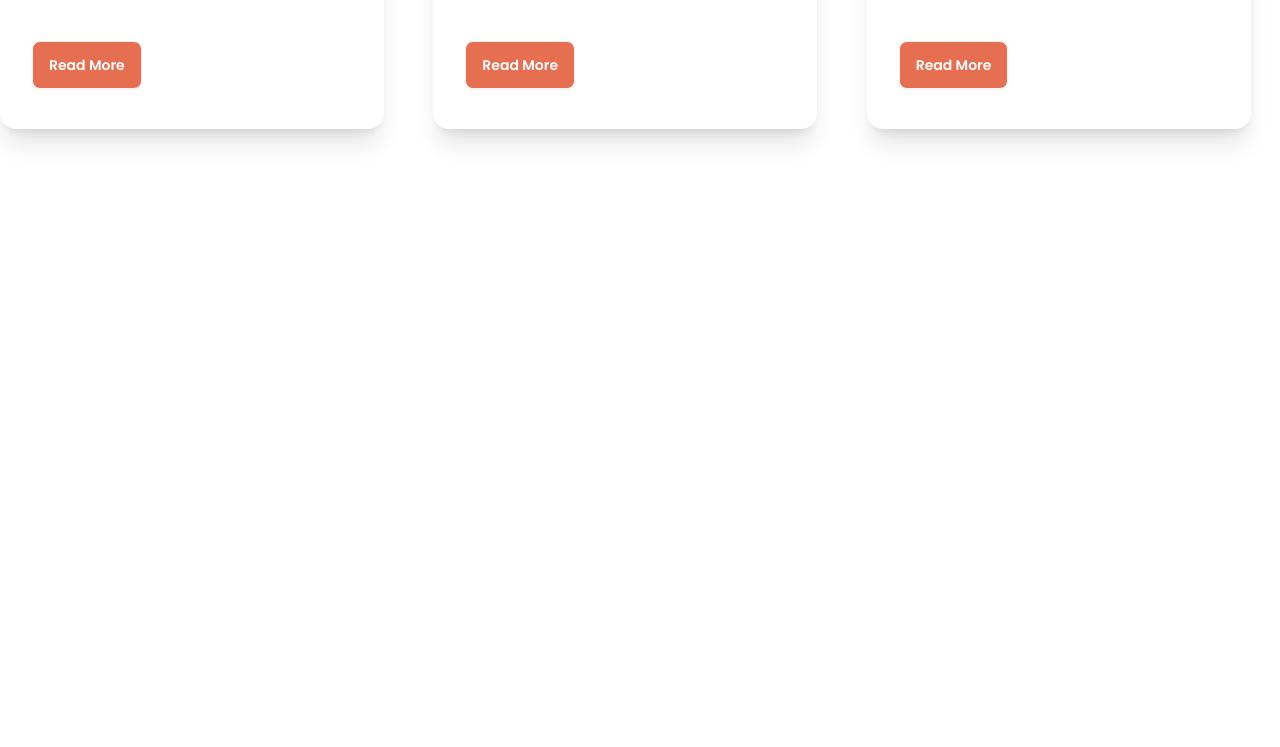
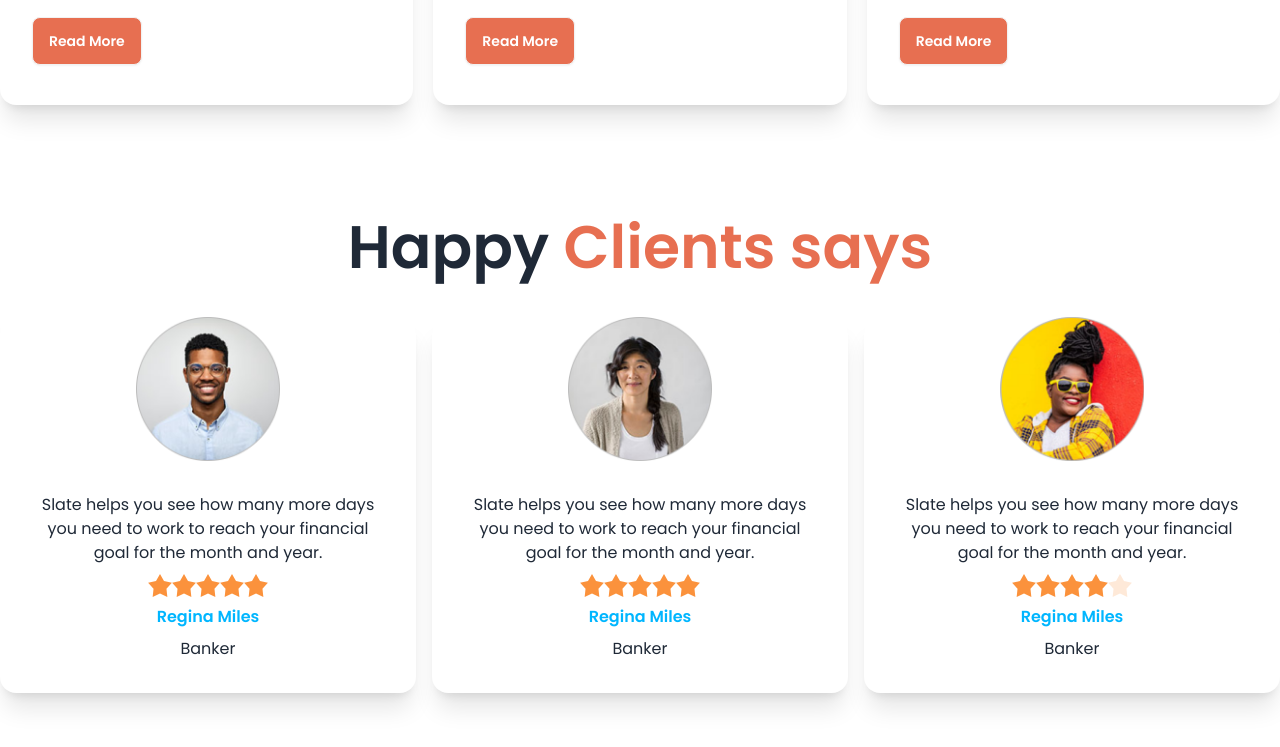
Before and after one commit to shahadat513/Biker-Zone, a plain HTML site: page index.html in a window 1280 px wide. Shown: the part 1305-2052 px from the top of the page. Before the commit the page ends 1546 px from the top, so only its background shows below. Drawn offline with nearby package versions, Linux system fonts and the light colour scheme.

Commit message:
finished the happy client section

```diff
--- a/index.html
+++ b/index.html
@@ -57,7 +57,7 @@
                             <li><a>Contact</a></li>
                         </ul>
                     </div>
-                    <a class="btn btn-ghost text-4xl font-bold">Biker Zone</a>
+                    <a class="btn btn-ghost  text-2xl lg:text-4xl font-bold">Biker Zone</a>
                 </div>
                 <div class="navbar-center hidden lg:flex">
                     <ul class="menu menu-horizontal px-1 text-base font-medium">
@@ -175,39 +175,114 @@
     <main class="md:container md:mx-auto">
         <!-- Latest Bike -->
         <section class="my-28">
-            <h2 class="text-6xl font-semibold text-center">Latest Bike</h2>
+            <h2 class="text-3xl lg:text-6xl font-semibold text-center">Latest Bike</h2>
             <div class="card grid grid-cols-1 md:grid-cols-2 lg:grid-cols-3 mt-14 gap-5">
                 <!-- First Card  -->
-            <div class="card w-96 bg-base-100 shadow-xl">
+                <div class="card bg-base-100 shadow-xl">
                     <figure><img src="images/others/latest1.png" alt="Shoes" /></figure>
                     <div class="card-body py-10">
                         <h2 class="card-title text-3xl font-semibold">Ducati XDIAVEL S-73</h2>
-                  <p class="text-base font-normal py-2">Lorem ipsum dolor sit amet, consectetur adipiscing elit. Lacus, fermentum amet faucibus sed id nisi lectus at.</p>
+                        <p class="text-base font-normal py-2">Lorem ipsum dolor sit amet, consectetur adipiscing elit.
+                            Lacus, fermentum amet faucibus sed id nisi lectus at.</p>
                         <div class="card-actions justify-start mt-9">
                             <button class="btn bg-bike-primary text-white">Read More</button>
                         </div>
                     </div>
                 </div>
                 <!-- Second Card  -->
-            <div class="card w-96 bg-base-100 shadow-xl">
+                <div class="card bg-base-100 shadow-xl">
                     <figure><img src="images/others/latest2.png" alt="Shoes" /></figure>
                     <div class="card-body py-10">
                         <h2 class="card-title text-3xl font-semibold">Ducati XDIAVEL S-73</h2>
-                  <p class="text-base font-normal py-2">Lorem ipsum dolor sit amet, consectetur adipiscing elit. Lacus, fermentum amet faucibus sed id nisi lectus at.</p>
+                        <p class="text-base font-normal py-2">Lorem ipsum dolor sit amet, consectetur adipiscing elit.
+                            Lacus, fermentum amet faucibus sed id nisi lectus at.</p>
                         <div class="card-actions justify-start mt-9">
                             <button class="btn bg-bike-primary text-white">Read More</button>
                         </div>
                     </div>
                 </div>
                 <!-- Third Card  -->
-            <div class="card w-96 bg-base-100 shadow-xl">
+                <div class="card  bg-base-100 shadow-xl">
                     <figure><img src="images/others/latest3.png" alt="Shoes" /></figure>
                     <div class="card-body py-10">
                         <h2 class="card-title text-3xl font-semibold">Ducati XDIAVEL S-73</h2>
-                  <p class="text-base font-normal py-2">Lorem ipsum dolor sit amet, consectetur adipiscing elit. Lacus, fermentum amet faucibus sed id nisi lectus at.</p>
+                        <p class="text-base font-normal py-2">Lorem ipsum dolor sit amet, consectetur adipiscing elit.
+                            Lacus, fermentum amet faucibus sed id nisi lectus at.</p>
                         <div class="card-actions justify-start mt-9">
                             <button class="btn bg-bike-primary text-white">Read More</button>
                         </div>
+                    </div>
+                </div>
+            </div>
+        </section>
+
+        <!-- Happy Client Section -->
+        <section class="my-28">
+            <h2 class="text-6xl font-semibold text-center mb-10">Happy <span class="text-bike-primary">Clients
+                    says</span>
+            </h2>
+            <div class="grid grid-cols-1 md:grid-cols-2 lg:grid-cols-3 gap-4">
+                <!-- first review -->
+                <div class="card bg-base-100 shadow-xl ">
+                    <figure><img class="w-36" src="images/others/user-1.png" alt="Shoes" /></figure>
+                    <div class="card-body">
+                        <p class="text-center">Slate helps you see how
+                            many more days you need
+                            to work to reach your financial
+                            goal for the month and year.</p>
+                        <div class="card-actions justify-center">
+                            <div class="rating">
+                                <input type="radio" name="rating-2" class="mask mask-star-2 bg-orange-400" />
+                                <input type="radio" name="rating-2" class="mask mask-star-2 bg-orange-400" />
+                                <input type="radio" name="rating-2" class="mask mask-star-2 bg-orange-400" />
+                                <input type="radio" name="rating-2" class="mask mask-star-2 bg-orange-400" checked />
+                                <input type="radio" name="rating-2" class="mask mask-star-2 bg-orange-400" />
+                            </div>
+                        </div>
+                        <h2 class="text-base font-semibold text-center text-info">Regina Miles</h2>
+                        <p class="text-center ">Banker</p>
+                    </div>
+                </div>
+                <!-- second review -->
+                <div class="card bg-base-100 shadow-xl">
+                    <figure><img class="w-36" src="images/others/user-2.png" alt="Shoes" /></figure>
+                    <div class="card-body">
+                        <p class="text-center">Slate helps you see how
+                            many more days you need
+                            to work to reach your financial
+                            goal for the month and year.</p>
+                        <div class="card-actions justify-center">
+                            <div class="rating">
+                                <input type="radio" name="rating-2" class="mask mask-star-2 bg-orange-400" />
+                                <input type="radio" name="rating-2" class="mask mask-star-2 bg-orange-400" />
+                                <input type="radio" name="rating-2" class="mask mask-star-2 bg-orange-400" />
+                                <input type="radio" name="rating-2" class="mask mask-star-2 bg-orange-400" checked />
+                                <input type="radio" name="rating-2" class="mask mask-star-2 bg-orange-400" />
+                            </div>
+                        </div>
+                        <h2 class="text-base font-semibold text-center text-info">Regina Miles</h2>
+                        <p class="text-center">Banker</p>
+                    </div>
+                </div>
+                <!-- third review -->
+                <div class="card bg-base-100 shadow-xl">
+                    <figure><img class="w-36" src="images/others/user-3.png" alt="Shoes" /></figure>
+                    <div class="card-body">
+                        <p class="text-center">Slate helps you see how
+                            many more days you need
+                            to work to reach your financial
+                            goal for the month and year.</p>
+                        <div class="card-actions justify-center">
+                            <div class="rating">
+                                <input type="radio" name="rating-2" class="mask mask-star-2 bg-orange-400" />
+                                <input type="radio" name="rating-2" class="mask mask-star-2 bg-orange-400" />
+                                <input type="radio" name="rating-2" class="mask mask-star-2 bg-orange-400" />
+                                <input type="radio" name="rating-2" class="mask mask-star-2 bg-orange-400" checked />
+                                <input type="radio" name="rating-2" class="mask mask-star-2 bg-orange-400" />
+                            </div>
+                        </div>
+                        <h2 class="text-base font-semibold text-center text-info">Regina Miles</h2>
+                        <p class="text-center">Banker</p>
                     </div>
                 </div>
             </div>
```
Lines whose indentation alone changed are shown as unchanged.
